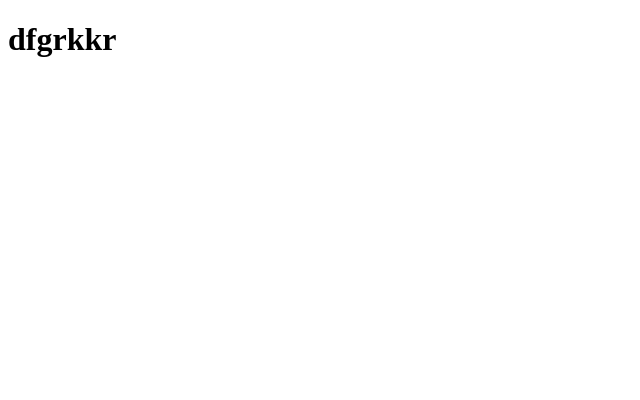
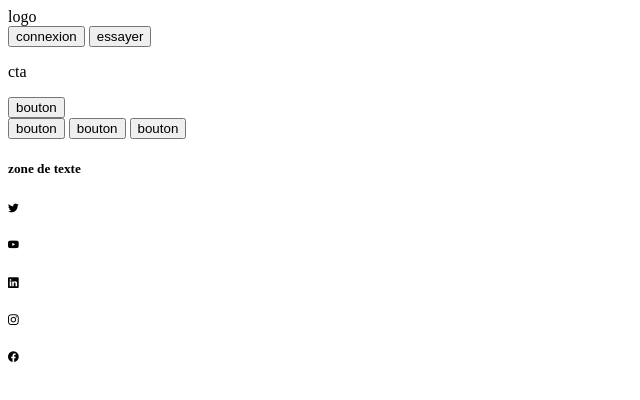
Before and after one commit to dasilva218/prime-prompts, a plain HTML site: page index.html in a window 1280 px wide. Shown: the whole page, without its empty margins (0-640 px from the left). Drawn offline with nearby package versions, Linux system fonts and the light colour scheme.

Commit message:
premiereversion

```diff
--- a/index.html
+++ b/index.html
@@ -4,8 +4,57 @@
     <meta charset="UTF-8">
     <meta name="viewport" content="width=device-width, initial-scale=1.0">
     <title>Document</title>
+    <link rel="stylesheet" href="https://cdn.jsdelivr.net/npm/bootstrap-icons@1.11.3/font/bootstrap-icons.min.css">
 </head>
 <body>
-    <h1>dfgrkkr</h1>
+   <header>
+    <div class="header-left"> logo </div>
+    <div class="header-rith">
+
+            <button type="button"> connexion </button>
+            <button id="button"> essayer </button>
+
+    </div>
+   </header>
+
+   <section class="cta">
+
+        <div class="cta">
+
+            <p> cta </p>
+
+        <button type="button">  bouton </button>
+
+        </div>
+    </section>
+
+    <section class="2">
+        <div>
+            <button type=" button-3"> bouton </button>
+            <button type="button-4"> bouton </button>
+            <button type="button-5"> bouton </button>
+        </div>
+
+    </section>
+
+
+   <footer>
+
+    <div class="footer">
+
+        <h5> zone de texte </h5>
+    </div>
+<div>
+
+             <h6><i class="bi bi-twitter"></i></h6>
+            <h6> <i class="bi bi-youtube"></i></h6>
+        <h6><i class="bi bi-linkedin"></i> </h6>
+        <h6> <i class="bi bi-instagram"></i></h6>
+        <h6> <i class="bi bi-facebook"></i></h6>
+
+</div>
+
+   </footer>
+
 </body>
 </html>
```
